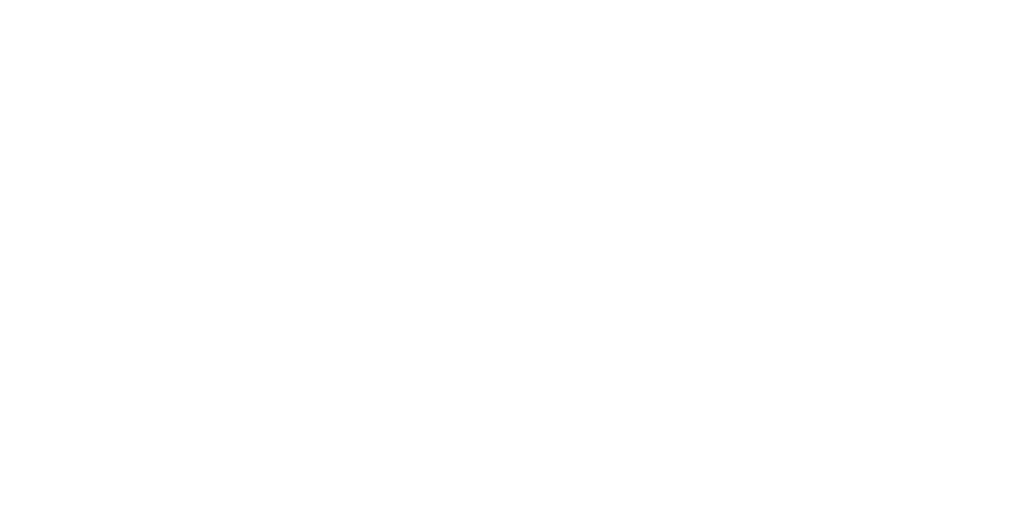
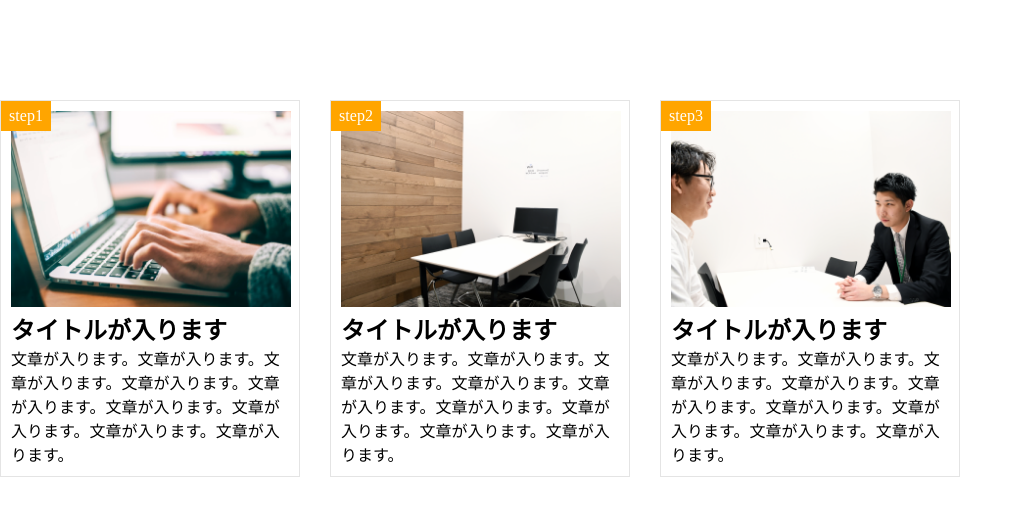
Before and after one commit to sttagami2/HTML-CSS-Chapter9, a plain HTML site: page chapter9_exercise/index.html in a window 1280 px wide. Shown: the whole page, without its empty margins (0-1023 px from the left). Drawn offline with Linux system fonts and the light colour scheme.

Commit message:
[Finish] 1-9-Exercise borderの線が外側に出力されていて苦戦したが、メンターの方に、borderを指定している要素の横幅が指定されていないからだと教えて頂き解決した

```diff
--- a/chapter9_exercise/index.html
+++ b/chapter9_exercise/index.html
@@ -6,6 +6,33 @@
     <link rel="stylesheet" href="style.css">
 </head>
 <body>
-
+    <div class="container">
+        <ul>
+            <li class="fram">
+                <div class="step">step1</div>
+                <div class="box">
+                    <img src="img/flow01.png" alt="#">
+                    <h2>タイトルが入ります</h2>
+                    <p>文章が入ります。文章が入ります。文章が入ります。文章が入ります。文章が入ります。文章が入ります。文章が入ります。文章が入ります。文章が入ります。</p>
+                </div>
+            </li>
+            <li class="fram">
+                <div class="step">step2</div>
+                <div class="box">
+                    <img src="img/flow02.png" alt="#">
+                    <h2>タイトルが入ります</h2>
+                    <p>文章が入ります。文章が入ります。文章が入ります。文章が入ります。文章が入ります。文章が入ります。文章が入ります。文章が入ります。文章が入ります。</p>
+                </div>
+            </li>
+            <li class="fram">
+                <div class="step">step3</div>
+                <div class="box">
+                    <img src="img/flow03.png" alt="#">
+                    <h2>タイトルが入ります</h2>
+                    <p>文章が入ります。文章が入ります。文章が入ります。文章が入ります。文章が入ります。文章が入ります。文章が入ります。文章が入ります。文章が入ります。</p>
+                </div>
+            </li>
+        </ul>
+    </div>
 </body>
 </html>
--- a/chapter9_exercise/style.css
+++ b/chapter9_exercise/style.css
@@ -4,3 +4,57 @@
     box-sizing: border-box;
     color: #6c6b6b;
 }
+
+h2, p {
+    color: black;
+}
+
+.container {
+    width: 960px;
+    margin: 50px 0;
+}
+
+ul {
+    list-style: none;
+    margin: 0;
+    padding: 0;
+}
+
+.fram {
+    width: 300px;
+    float: left;
+    position: relative;
+    border: 1px solid rgb(228, 228, 228);
+    /* outline: 1px solid rgb(228, 228, 228);
+    outline-offset: -1px; */
+    margin: 50px 30px 50px 0px;
+    position: relative;
+}
+.fram:last-child {
+    margin: 50px 0px 50px 0px;
+}
+
+.step {
+    position: absolute;
+    background-color: orange;
+    color: white;
+    width: 50px;
+    height: 30px;
+    line-height: 30px;
+    text-align: center;
+    top: 0;
+    left: 0;
+}
+
+.box {
+    padding: 10px;
+    margin: 0;
+}
+
+.box > img {
+    text-align: center;
+}
+
+img {
+    width: 280px;
+}
```
